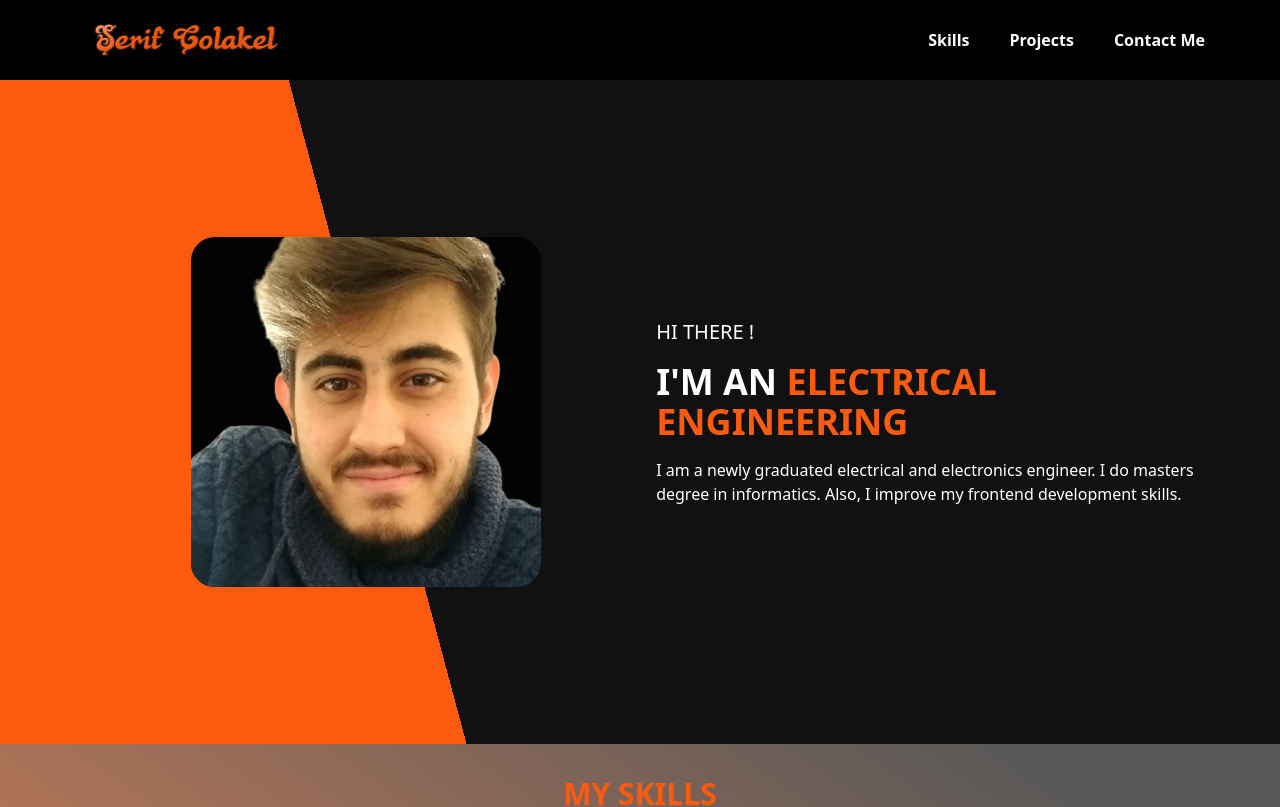
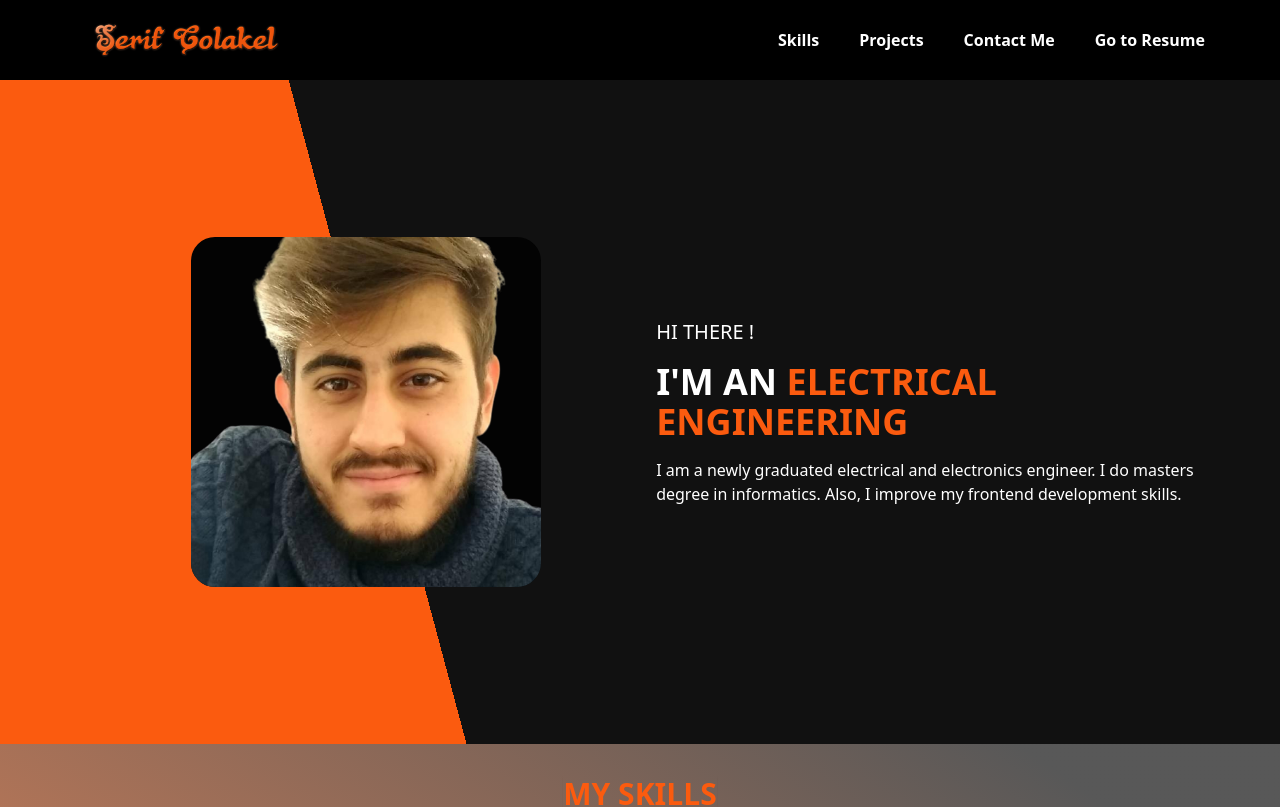
Before and after one commit to serifcolakel/Portfolio, a Next.js app: page / in a window 1280 px wide. Shown: the top 807 px of the page. Built offline with nearby package versions, Linux system fonts and the light colour scheme.

Commit message:
resume link added

```diff
--- a/components/Header.js
+++ b/components/Header.js
@@ -8,6 +8,11 @@ const pagesLink = [
   { id: 1, link: "#skills", desc: "Skills" },
   { id: 2, link: "#projects", desc: "Projects" },
   { id: 3, link: "#contactme", desc: "Contact Me" },
+  {
+    id: 4,
+    link: "https://cvtopdf-serifcolakel.vercel.app/",
+    desc: "Go to Resume",
+  },
 ];
 
 export default function Header() {
```
